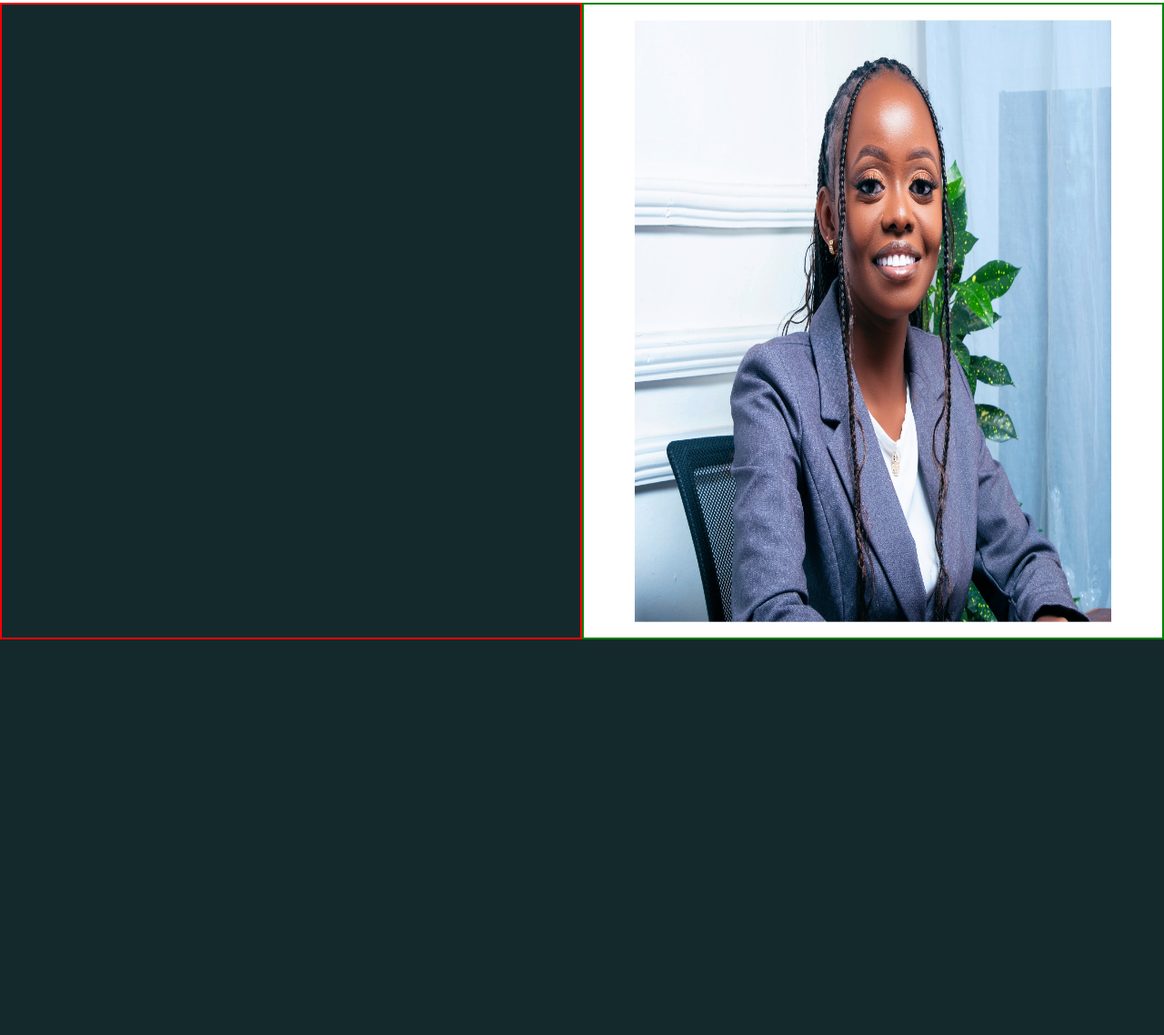
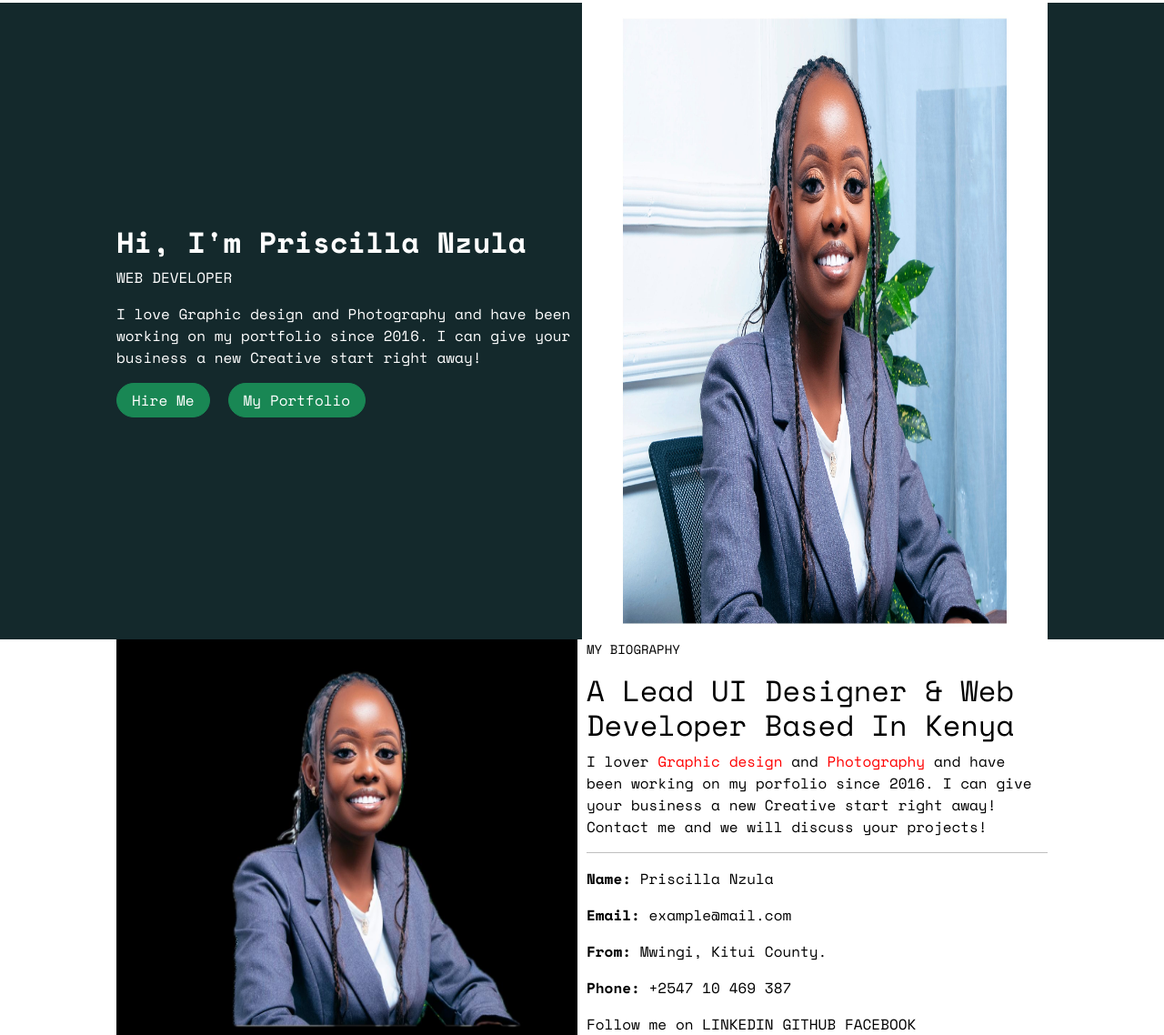
Before and after one commit to priscillanzula/UI-portfolio, a plain HTML site: page index.html in a window 1280 px wide. Shown: the part 94-1232 px from the top of the page at 91% size. Before the commit the page ends 800 px from the top, so only its background shows below. Drawn offline with nearby package versions, Linux system fonts and the light colour scheme.

Commit message:
starting point

```diff
--- a/index.html
+++ b/index.html
@@ -43,11 +43,57 @@
         <li class="nav-item"><a href="#" class="nav-link">About</a></li>
       </ul>
     </header>
-    <div class="first-container">
-      <div class="desc-container"></div>
-      <div class="image-container">
-        <img src="resources/profile.jpg" alt="profile picture" />
+    <section id="intro">
+      <div class="first-container">
+        <div class="desc-container">
+          <h2>Hi, I'm Priscilla Nzula</h2>
+          <p class="profession">WEB DEVELOPER</p>
+          <p class="description">
+            I love Graphic design and Photography and have been working on my
+            portfolio since 2016. I can give your business a new Creative start
+            right away!
+          </p>
+          <div class="button-container">
+            <button class="btn btn-success rounded-pill px-3" type="button">
+              Hire Me
+            </button>
+            <button
+              class="clear-btn btn btn-success rounded-pill px-3"
+              type="button"
+            >
+              My Portfolio
+            </button>
+          </div>
+        </div>
+        <div class="image-container">
+          <img src="resources/profile.jpg" alt="profile picture" />
+        </div>
       </div>
-    </div>
+    </section>
+    <!--........ About Section........ -->
+    <section>
+      <div class="about-container">
+        <div class="full-image">
+          <img src="resources/picture.jpg" alt="full profile picture" />
+        </div>
+        <div class="about-section">
+          <p style="font-size: 14px">MY BIOGRAPHY</p>
+          <h2>A Lead UI Designer & Web Developer Based In Kenya</h2>
+          <p>
+            I lover <span class="red">Graphic design</span> and
+            <span class="red">Photography</span> and have been working on my
+            porfolio since 2016. I can give your business a new Creative start
+            right away! Contact me and we will discuss your projects!
+          </p>
+          <hr />
+          <p><span class="bold">Name: </span>Priscilla Nzula</p>
+          <p><span class="bold">Email: </span>example@mail.com</p>
+          <p><span class="bold">From: </span>Mwingi, Kitui County.</p>
+          <p><span class="bold">Phone: </span>+2547 10 469 387</p>
+
+          Follow me on LINKEDIN GITHUB FACEBOOK
+        </div>
+      </div>
+    </section>
   </body>
 </html>
--- a/styles.css
+++ b/styles.css
@@ -4,8 +4,18 @@
   padding: 0;
   font-family: "Space Mono", sans-serif;
   transition-duration: 200ms;
+}
+
+header,
+#intro {
+  background: #14292c;
+  padding-left: 10%;
+  padding-right: 10%;
   color: white;
-  background: #14292c;
+}
+
+body {
+  padding: 0;
 }
 
 .nav-header {
@@ -20,16 +30,32 @@
 .first-container {
   display: flex;
   min-width: fit-window;
+  background: #14292c;
+  color: white;
 }
 
 .desc-container {
-  border: 2px solid red;
+  display: flex;
+  flex-direction: column;
+  /* border: 2px solid red; */
   min-height: 700px;
   flex: 1;
+  justify-content: center;
+  align-items: flex-start;
+  font-size: 16px;
+}
+
+.desc-container h2 {
+  font-weight: 600;
+}
+
+.button-container {
+  display: flex;
+  gap: 20px;
 }
 
 .image-container {
-  border: 2px solid green;
+  /* border: 2px solid green; */
   flex: 1;
 }
 
@@ -37,3 +63,35 @@ img {
   height: 100%;
   width: 100%;
 }
+
+.clear-btn {
+  background-color: none;
+}
+
+/* .............About section.......... */
+.about-container {
+  display: flex;
+  background: white;
+  padding-left: 10%;
+  padding-right: 10%;
+}
+
+.full-image {
+  flex: 1;
+}
+
+.about-section {
+  flex: 1;
+  padding-left: 10px;
+  color: black;
+  box-sizing: border-box;
+}
+
+.bold {
+  font-weight: 600;
+}
+
+.red {
+  color: red;
+  font-weight: 500;
+}
```
Also changed, not shown: resources/picture.jpg (added).
